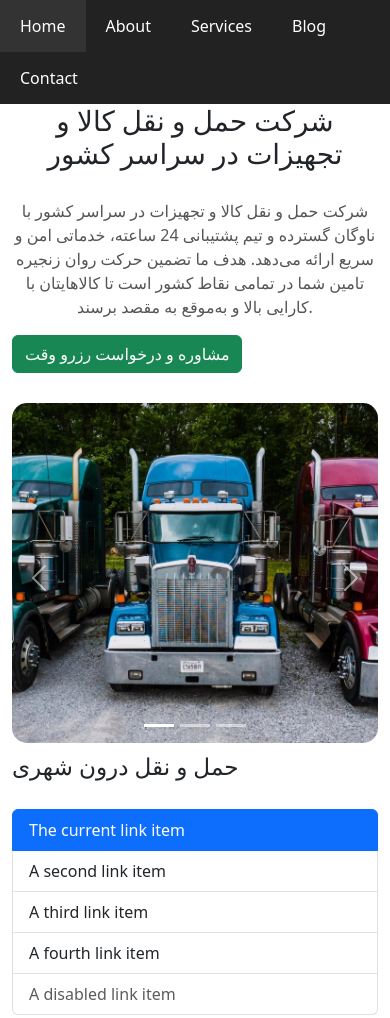
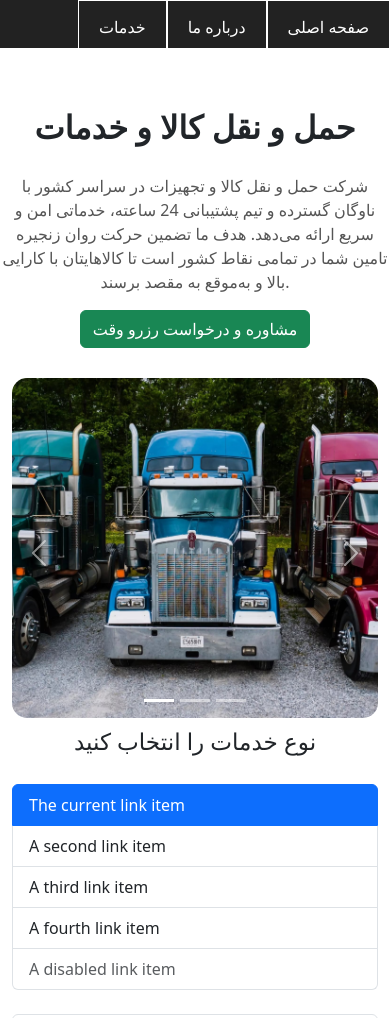
Before and after one commit to alipourfereydoon/simple-template-online-shop-html-css, a plain HTML site: page index.html in a window 390 px wide. Shown: the top 1018 px of the page. Drawn offline with nearby package versions, Linux system fonts and the light colour scheme; a script that the page names is missing.

Commit message:
add responsive menu and create main section and sidebar section

```diff
--- a/css/style.css
+++ b/css/style.css
@@ -23,6 +23,12 @@ h1,h2,h3{
 p{
     margin: 10px 0;
 }
+.button{
+  display: flex;
+  justify-content: center;
+  align-items: center;
+
+}
 .gallery{
     width: 100%;
 
@@ -33,10 +39,20 @@ p{
     height: 100%;
     overflow: hidden;
  }
-h1{
-    text-align: center;
-    font-size: 32px;
+
+.delivery{
+   font-size: 32px;
     font-weight: bold;
+    width: 100%;
+    display: flex;
+    justify-content: center;
+    align-items: center;
+}
+.main-title{
+  width: 100%;
+  display: flex;
+  justify-content: center;
+  align-items: center;
 }
 p{
     text-align: center;
@@ -61,8 +77,9 @@ p{
     display: inline-block;
     margin: 0 1% 12px;
 }
-
-
+footer{
+  background: #222;
+}
 /* ------------------------------------------------------------------ */
 
 :root { --bg: #222; --bg-alt: #2a2a2a; --fg: #fff; --hover: #333; }
@@ -77,13 +94,16 @@ p{
   list-style: none;
   margin: 0;
   padding: 0;
-  display: flex;
-  align-items: center;
+  /* display: flex; */
   min-height: 48px;
+  z-index: 999;
 }
 
 .menu > li {
   position: relative;
+  border: 1px solid white;
+  float: right;
+  text-align: center;
 }
 
 .menu > li > a {
@@ -134,6 +154,7 @@ p{
 
 /* Optional: small screens – keep it readable without a hamburger
    The menu will wrap to multiple lines if needed. Submenus stay accessible. */
+/*
 @media (max-width: 640px) {
   .menu {
     flex-wrap: wrap;
@@ -147,7 +168,7 @@ p{
   .menu > li.has-sub:focus-within > .sub-menu {
     display: block;
   }
-}
+} */
 .carousel-item{
     width: 100%;
     height: 340px;
--- a/index.html
+++ b/index.html
@@ -1,73 +1,81 @@
 <!DOCTYPE html>
 <html lang="en">
+
 <head>
   <meta charset="UTF-8">
   <meta name="viewport" content="width=device-width, initial-scale=1.0">
   <meta name="keywords" content="HTML,CSS,SAMPLE">
   <link rel="stylesheet" href="css/style.css">
   <title>web shop sample-car</title>
-    <link href="https://cdn.jsdelivr.net/npm/bootstrap@5.3.7/dist/css/bootstrap.min.css"
-     rel="stylesheet" integrity="sha384-LN+7fdVzj6u52u30Kp6M/trliBMCMKTyK833zpbD+pXdCLuTusPj697FH4R/5mcr"
-      crossorigin="anonymous">
+  <link href="https://cdn.jsdelivr.net/npm/bootstrap@5.3.7/dist/css/bootstrap.min.css" rel="stylesheet"
+    integrity="sha384-LN+7fdVzj6u52u30Kp6M/trliBMCMKTyK833zpbD+pXdCLuTusPj697FH4R/5mcr" crossorigin="anonymous">
   <script src="https://cdn.jsdelivr.net/npm/bootstrap@5.3.7/dist/js/bootstrap.bundle.min.js"
     integrity="sha384-ndDqU0Gzau9qJ1lfW4pNLlhNTkCfHzAVBReH9diLvGRem5+R9g2FzA8ZGN954O5Q"
     crossorigin="anonymous"></script>
- <script src="https://code.jquery.com/jquery-3.7.1.min.js" integrity="sha256-/JqT3SQfawRcv/BIHPThkBvs0OEvtFFmqPF/lYI/Cxo=" crossorigin="anonymous"></script>
-<script src="https://cdn.jsdelivr.net/npm/@popperjs/core@2.11.8/dist/umd/popper.min.js" integrity="sha256-whL0Qp/jQ+0P7W4v12l+P9z14/B/aDk3/y+r9gJ2lJc=" crossorigin="anonymous"></script>
+  <script src="https://code.jquery.com/jquery-3.7.1.min.js"
+    integrity="sha256-/JqT3SQfawRcv/BIHPThkBvs0OEvtFFmqPF/lYI/Cxo=" crossorigin="anonymous"></script>
+  <script src="https://cdn.jsdelivr.net/npm/@popperjs/core@2.11.8/dist/umd/popper.min.js"
+    integrity="sha256-whL0Qp/jQ+0P7W4v12l+P9z14/B/aDk3/y+r9gJ2lJc=" crossorigin="anonymous"></script>
 </head>
+
 <body>
   <!-- start header menu -->
   <header class="site-header">
-     <nav class="main-nav" aria-label="Main"> <ul class="menu">
-       <li class="menu-item"><a href="#">Home</a></li>
-
-
-  <li class="menu-item has-sub">
-    <a href="#">About</a>
+    <nav class="main-nav" aria-label="Main">
+      <ul class="menu">
+        <li class="menu-item"><a href="#">صفحه اصلی</a></li>
+        <li class="menu-item has-sub"><a href="#">درباره ما</a>
           <ul class="sub-menu" aria-label="About submenu">
-      <li><a href="#">Team</a></li>
-      <li><a href="#">Company</a></li>
-      <li><a href="#">Careers</a></li>
+            <li><a href="#">کارمندان</a></li>
+            <li><a href="#">شرکت</a></li>
+            <li><a href="#">خدمات</a></li>
           </ul>
         </li>
-
         <li class="menu-item has-sub">
-    <a href="#">Services</a>
+          <a href="#">خدمات</a>
           <ul class="sub-menu" aria-label="Services submenu">
-      <li><a href="#">Design</a></li>
-      <li><a href="#">Development</a></li>
-      <li><a href="#">Marketing</a></li>
+            <li><a href="#">حمل و نقل درون شهری</a></li>
+            <li><a href="#">حمل و نقل برون شهری</a></li>
+            <li><a href="#">حمل بار بیش از 1 تن</a></li>
+            <li><a href="#">حمل بار بیش از 2 تن</a></li>
+            <li><a href="#">حمل بار بیش از 3 تن</a></li>
+            <li><a href="#">حمل بار بیش از 5 تن</a></li>
+            <li><a href="#">حمل بار بیش از 10 تن</a></li>
+            <li><a href="#">حمل بار بیش از 22 تن</a></li>
           </ul>
         </li>
-
-  <li class="menu-item"><a href="#">Blog</a></li>
-  <li class="menu-item"><a href="#">Contact</a></li>
+        <li class="menu-item"><a href="#">مقالات</a></li>
+        <li class="menu-item"><a href="#">تماس با ما</a></li>
       </ul>
 
     </nav>
   </header>
   <!-- end  header menu -->
 
+    <div class="title">
+      <h1 class="delivery">حمل و نقل کالا و خدمات</h1>
+      <p>شرکت حمل و نقل کالا و تجهیزات در سراسر کشور با ناوگان گسترده
+        و تیم پشتیبانی 24 ساعته، خدماتی امن و سریع ارائه می‌دهد.
+        هدف ما تضمین حرکت روان زنجیره تامین شما
+        در تمامی نقاط کشور است تا کالاهایتان با کارایی بالا و به‌موقع به مقصد برسند.</p>
+      <div class="button"><a class=" btn btn-success begin" href="#">مشاوره و درخواست رزرو وقت</a></div>
+      </div>
+
   <div class="container">
 
     <!-- start main block -->
 
-     <header>
-        <h1>شرکت حمل و نقل کالا و تجهیزات در سراسر کشور</h1>
-        <p>شرکت حمل و نقل کالا و تجهیزات در سراسر کشور با ناوگان گسترده
-             و تیم پشتیبانی 24 ساعته، خدماتی امن و سریع ارائه می‌دهد.
-هدف ما تضمین حرکت روان زنجیره تامین شما
-         در تمامی نقاط کشور است تا کالاهایتان با کارایی بالا و به‌موقع به مقصد برسند.</p>
-        <a class=" btn btn-success begin" href="#">مشاوره و درخواست رزرو وقت</a>
-    </header>
     <!-- -------------------------------------- -->
     <!-- carousel -->
-    <div class="carousel" data-ride= "carousel" >
+    <div class="carousel" data-ride="carousel">
       <div id="carouselExampleCaptions" class="carousel slide">
         <div class="carousel-indicators">
-    <button type="button" data-bs-target="#carouselExampleCaptions" data-bs-slide-to="0" class="active" aria-current="true" aria-label="Slide 1"></button>
-    <button type="button" data-bs-target="#carouselExampleCaptions" data-bs-slide-to="1" aria-label="Slide 2"></button>
-    <button type="button" data-bs-target="#carouselExampleCaptions" data-bs-slide-to="2" aria-label="Slide 3"></button>
+          <button type="button" data-bs-target="#carouselExampleCaptions" data-bs-slide-to="0" class="active"
+            aria-current="true" aria-label="Slide 1"></button>
+          <button type="button" data-bs-target="#carouselExampleCaptions" data-bs-slide-to="1"
+            aria-label="Slide 2"></button>
+          <button type="button" data-bs-target="#carouselExampleCaptions" data-bs-slide-to="2"
+            aria-label="Slide 3"></button>
         </div>
         <div class="carousel-inner">
           <div class="carousel-item active">
@@ -92,11 +100,13 @@
             </div>
           </div>
         </div>
-  <button class="carousel-control-prev" type="button" data-bs-target="#carouselExampleCaptions" data-bs-slide="prev">
+        <button class="carousel-control-prev" type="button" data-bs-target="#carouselExampleCaptions"
+          data-bs-slide="prev">
           <span class="carousel-control-prev-icon" aria-hidden="true"></span>
           <span class="visually-hidden">Previous</span>
         </button>
-  <button class="carousel-control-next" type="button" data-bs-target="#carouselExampleCaptions" data-bs-slide="next">
+        <button class="carousel-control-next" type="button" data-bs-target="#carouselExampleCaptions"
+          data-bs-slide="next">
           <span class="carousel-control-next-icon" aria-hidden="true"></span>
           <span class="visually-hidden">Next</span>
         </button>
@@ -105,23 +115,17 @@
 
     <!-- ------------------------- -->
     <!-- carosel end  -->
-    <div class="gallery">
+    <main class="gallery">
       <div class="row">
+        <!-- -------------------------- -->
+         <!-- main section start -->
         <section class="col-lg-8 col-md-8 col-xs-12">
-            <div class="row">
-                    <div class="col-lg-4 , col-md-6 , col-xs-12">
-                        <!-- <img class="image" src="images/truck.jpg" alt="truck"> -->
-                        <div class="content">
-                            <h3>حمل و نقل درون شهری</h3>
-                            <div class="social-icons">
-                                <a href="#"><i class=""></i></a>
-
-                            </div>
-                        </div>
-                    </div>
-            </div>
+                <div class="main-title"><h3>نوع خدمات را انتخاب کنید</h3></div>
         </section>
-        <section class="col-lg-4 col-md-4 col-xs-12">
+        <!-- main section end  -->
+        <!-- ------------------------------------ -->
+         <!-- start sidebar -->
+        <aside class="col-lg-4 col-md-4 col-xs-12">
           <div class="list-group">
             <a href="#" class="list-group-item list-group-item-action active" aria-current="true">
               The current link item
@@ -129,7 +133,8 @@
             <a href="#" class="list-group-item list-group-item-action">A second link item</a>
             <a href="#" class="list-group-item list-group-item-action">A third link item</a>
             <a href="#" class="list-group-item list-group-item-action">A fourth link item</a>
-  <a href="#" class="list-group-item list-group-item-action disabled" aria-disabled="true">A disabled link item</a>
+            <a href="#" class="list-group-item list-group-item-action disabled" aria-disabled="true">A disabled link
+              item</a>
           </div>
           <!-- -------------------- -->
           <br>
@@ -210,7 +215,8 @@
             <a href="#" class="list-group-item list-group-item-action">A second link item</a>
             <a href="#" class="list-group-item list-group-item-action">A third link item</a>
             <a href="#" class="list-group-item list-group-item-action">A fourth link item</a>
-  <a href="#" class="list-group-item list-group-item-action disabled" aria-disabled="true">A disabled link item</a>
+            <a href="#" class="list-group-item list-group-item-action disabled" aria-disabled="true">A disabled link
+              item</a>
           </div>
 
           <!-- ------------------------ -->
@@ -222,7 +228,8 @@
             <a href="#" class="list-group-item list-group-item-action">A second link item</a>
             <a href="#" class="list-group-item list-group-item-action">A third link item</a>
             <a href="#" class="list-group-item list-group-item-action">A fourth link item</a>
-  <a href="#" class="list-group-item list-group-item-action disabled" aria-disabled="true">A disabled link item</a>
+            <a href="#" class="list-group-item list-group-item-action disabled" aria-disabled="true">A disabled link
+              item</a>
           </div>
 
           <!-- --------------------------- -->
@@ -234,33 +241,31 @@
             <a href="#" class="list-group-item list-group-item-action">A second link item</a>
             <a href="#" class="list-group-item list-group-item-action">A third link item</a>
             <a href="#" class="list-group-item list-group-item-action">A fourth link item</a>
-  <a href="#" class="list-group-item list-group-item-action disabled" aria-disabled="true">A disabled link item</a>
+            <a href="#" class="list-group-item list-group-item-action disabled" aria-disabled="true">A disabled link
+              item</a>
           </div>
 
 
-        </section>
+        </aside>
+        <!-- ----------------------------------  -->
+         <!-- end sidbar  -->
 
       </div>
-
-
-
+    </main>
   </div>
-        </div>
-
     <!-- start footer -->
-        <div class="footer">
+          <footer class="footer">
               <div class="row">
           <div class="col-lg-6 col-md-6 col-xs-6 servises">
         <h4>سرویس ها و خدمات</h4>
       </div>
+
                <div class="col-lg-6 col-md-6 col-xs-6 contactus">
         <h4>ارتباط با ما</h4>
 
       </div>
-            </div>
-
-
-        </div>
+          </footer>
 
 </body>
+
 </html>
```
Lines whose indentation alone changed are shown as unchanged.
